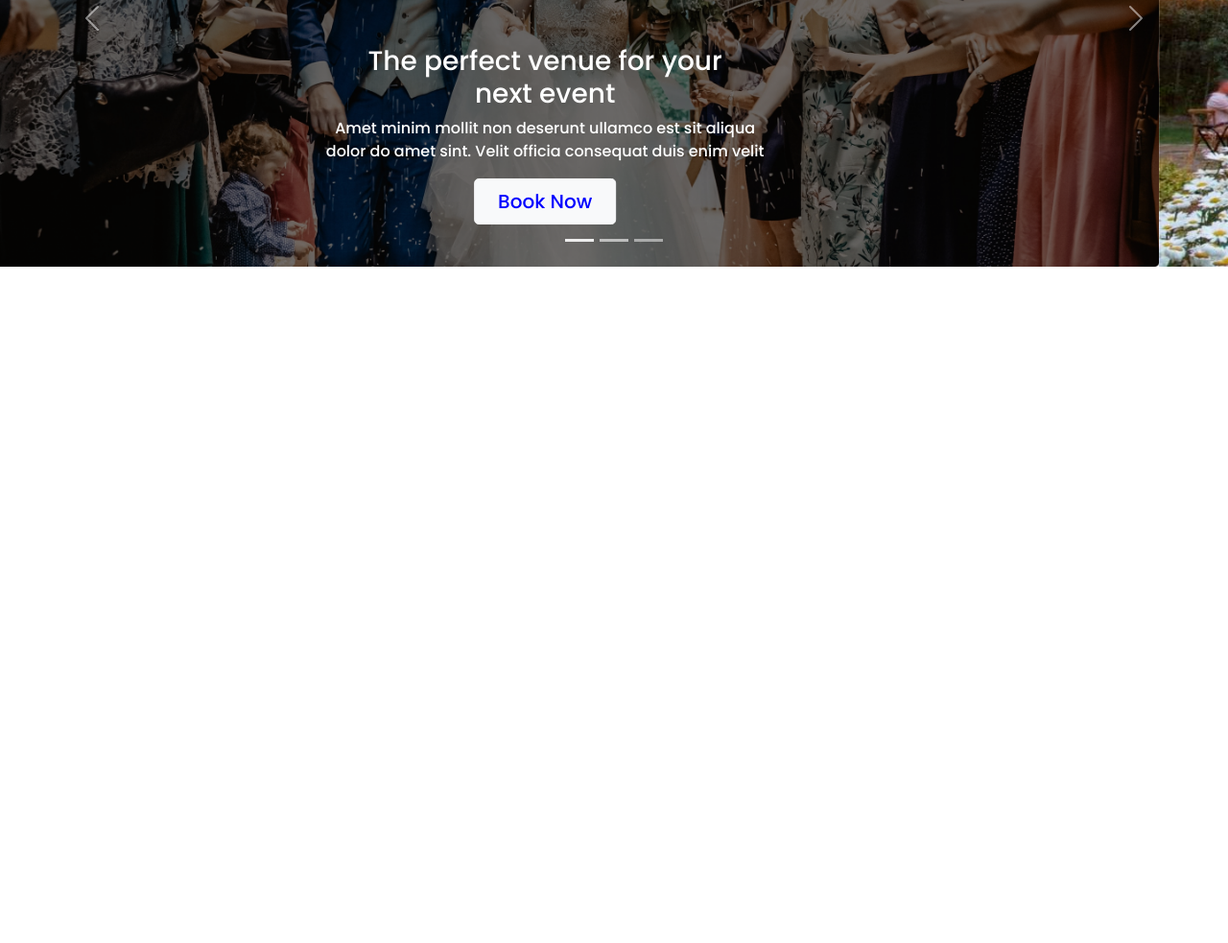
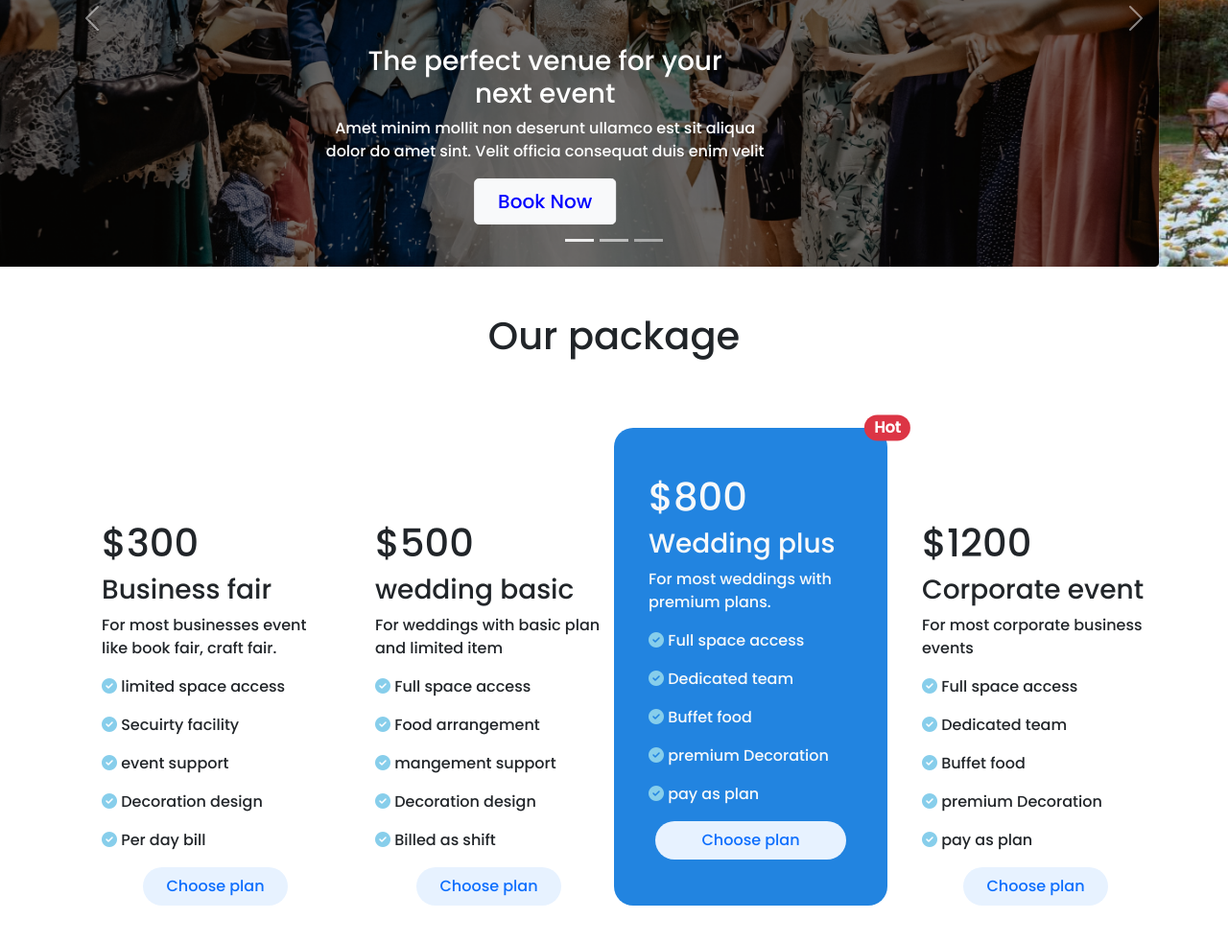
Before and after one commit to mohiuddin2721/raowa-convention-center-jm-3, a plain HTML site: page index.html in a window 1280 px wide. Shown: the part 309-1292 px from the top of the page at 96% size. Before the commit the page ends 800 px from the top, so only its background shows below. Drawn offline with nearby package versions, Linux system fonts and the light colour scheme.

Commit message:
Our survice complete

```diff
--- a/index.html
+++ b/index.html
@@ -5,6 +5,8 @@
     <meta http-equiv="X-UA-Compatible" content="IE=edge">
     <meta name="viewport" content="width=device-width, initial-scale=1.0">
     <title>Raowa Convention Center</title>
+    <!-- font awesome -->
+    <script src="https://kit.fontawesome.com/e4f9fa1058.js" crossorigin="anonymous"></script>
     <!-- poppine font link  -->
     <link rel="preconnect" href="https://fonts.googleapis.com">
     <link rel="preconnect" href="https://fonts.gstatic.com" crossorigin>
@@ -94,8 +96,72 @@
               </div>
         </section>
 
-        <section>
-
+        <section class="container mt-5 mb-5 position-relative" style="height: auto;">
+            <h1 class="text-center mt-5">Our package</h1>
+            <div style="height: 517px;" class="row mt-5 g-4">
+                <div class="col-lg-3 align-self-end">
+                    <div class="ps-4">
+                        <h1>$300</h1>
+                        <h3>Business fair</h3>
+                        <p>For most businesses event like book fair, craft fair.</p>
+                        <p><i style="color: skyblue;" class="fas fa-check-circle"></i> limited space access</p>
+                        <p><i style="color: skyblue;" class="fas fa-check-circle"></i> Secuirty facility</p>
+                        <p><i style="color: skyblue;" class="fas fa-check-circle"></i> event support</p>
+                        <p><i style="color: skyblue;" class="fas fa-check-circle"></i> Decoration design</p>
+                        <p><i style="color: skyblue;" class="fas fa-check-circle"></i> Per day bill</p>
+                        <div class="text-center">
+                            <button type="button" style="background-color: #e7f2ff;" class="btn btn-outline-primary border-0 rounded-pill py-2 px-4">Choose plan</button>
+                        </div>
+                    </div>
+                </div>
+                <div class="col-lg-3 align-self-end">
+                    <div class="ps-4">
+                        <h1>$500</h1>
+                        <h3>wedding basic</h3>
+                        <p>For weddings with basic plan and limited item</p>
+                        <p><i style="color: skyblue;" class="fas fa-check-circle"></i> Full space access</p>
+                        <p><i style="color: skyblue;" class="fas fa-check-circle"></i> Food arrangement</p>
+                        <p><i style="color: skyblue;" class="fas fa-check-circle"></i> mangement support</p>
+                        <p><i style="color: skyblue;" class="fas fa-check-circle"></i> Decoration design</p>
+                        <p><i style="color: skyblue;" class="fas fa-check-circle"></i> Billed as shift</p>
+                        <div class="text-center">
+                            <button type="button" style="background-color: #e7f2ff;" class="btn btn-outline-primary border-0 rounded-pill py-2 px-4">Choose plan</button>
+                        </div>
+                    </div>
+                </div>
+                <div style="background-color: #2284e0; border-radius: 20px;" class="col-lg-3 position-relative">
+                    <div class="py-5 px-4">
+                        <div class="text-light">
+                            <h1>$800<span class="position-absolute fs-6 small top-0 start-100 translate-middle badge rounded-pill bg-danger">Hot</span></h1>
+                            <h3>Wedding plus</h3>
+                            <p>For most weddings with premium plans.</p>
+                            <p><i style="color: skyblue;" class="fas fa-check-circle"></i> Full space access</p>
+                            <p><i style="color: skyblue;" class="fas fa-check-circle"></i> Dedicated team</p>
+                            <p><i style="color: skyblue;" class="fas fa-check-circle"></i> Buffet food</p>
+                            <p><i style="color: skyblue;" class="fas fa-check-circle"></i> premium Decoration</p>
+                            <p><i style="color: skyblue;" class="fas fa-check-circle"></i> pay as plan</p>
+                            <div class="text-center">
+                                <button type="button" style="background-color: #e7f2ff;" class="btn btn-outline-primary border-0 rounded-pill py-2 px-5">Choose plan</button>
+                            </div>
+                        </div>
+                    </div>
+                </div>
+                <div class="col-lg-3 align-self-end">
+                    <div class="ps-4">
+                        <h1>$1200</h1>
+                        <h3>Corporate event</h3>
+                        <p>For most corporate business events</p>
+                        <p><i style="color: skyblue;" class="fas fa-check-circle"></i> Full space access</p>
+                        <p><i style="color: skyblue;" class="fas fa-check-circle"></i> Dedicated team</p>
+                        <p><i style="color: skyblue;" class="fas fa-check-circle"></i> Buffet food</p>
+                        <p><i style="color: skyblue;" class="fas fa-check-circle"></i> premium Decoration</p>
+                        <p><i style="color: skyblue;" class="fas fa-check-circle"></i> pay as plan</p>
+                        <div class="text-center">
+                            <button type="button" style="background-color: #e7f2ff;" class="btn btn-outline-primary border-0 rounded-pill py-2 px-4">Choose plan</button>
+                        </div>
+                    </div>
+                </div>
+            </div>
         </section>
 
     </main>
```
